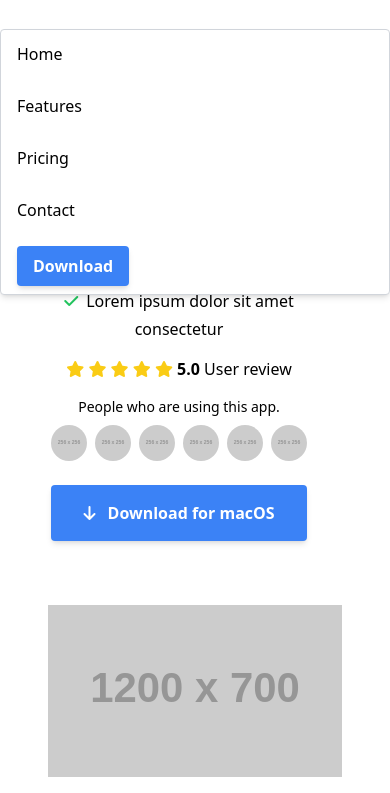
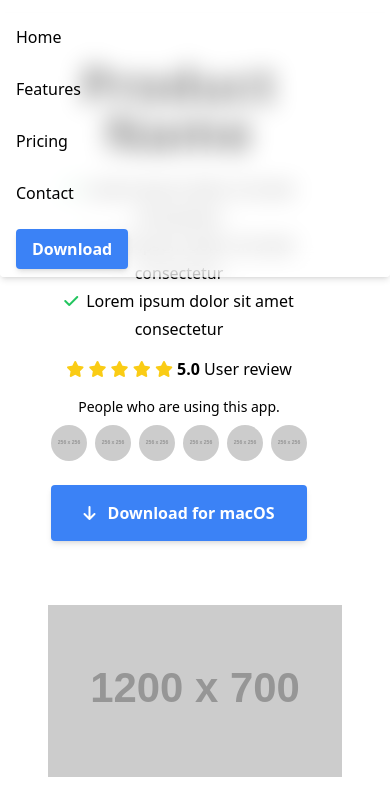
Before and after one commit to rprav-n/one-page-product-website, a website: page src/index.html in a window 390 px wide. Both pictures are taken after a click on the button 362 px from the left and 32 px from the top of the page. Shown: the part 51-844 px from the top of the page. Drawn offline with Linux system fonts and the light colour scheme; placeholder pictures from the web are drawn by us.

Commit message:
Fix mobile nav bar

```diff
--- a/src/index.html
+++ b/src/index.html
@@ -68,7 +68,7 @@
         <!-- Mobile Dropdown Menu -->
         <div
           id="mobile-menu"
-          class="hidden lg:hidden bg-white border border-gray-300 mt-16 py-2 px-4 rounded shadow-md space-y-5 fixed top-4 left-0 right-0 z-10"
+          class="hidden lg:hidden bg-white mt-16 py-2 px-4 rounded shadow-md space-y-5 fixed top-0 left-0 right-0 z-10 bg-opacity-50 backdrop-blur-md"
         >
           <a href="#" class="block text-black hover:underline py-1">Home</a>
           <a href="#" class="block text-black hover:underline py-1">Features</a>
```
